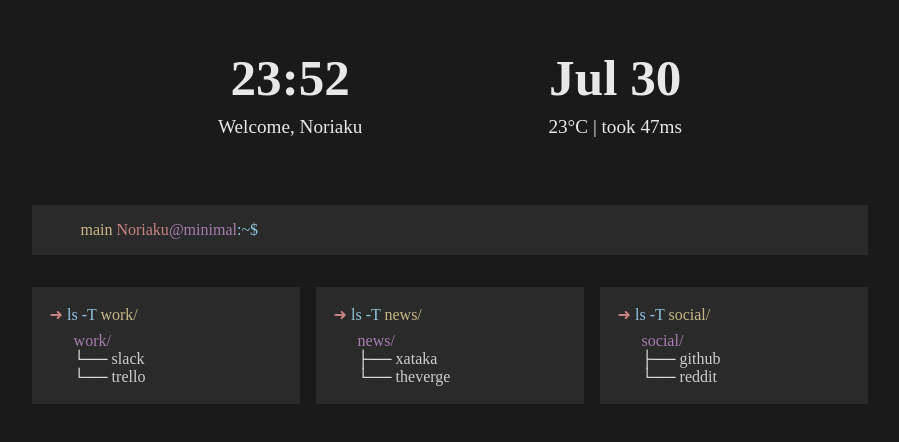
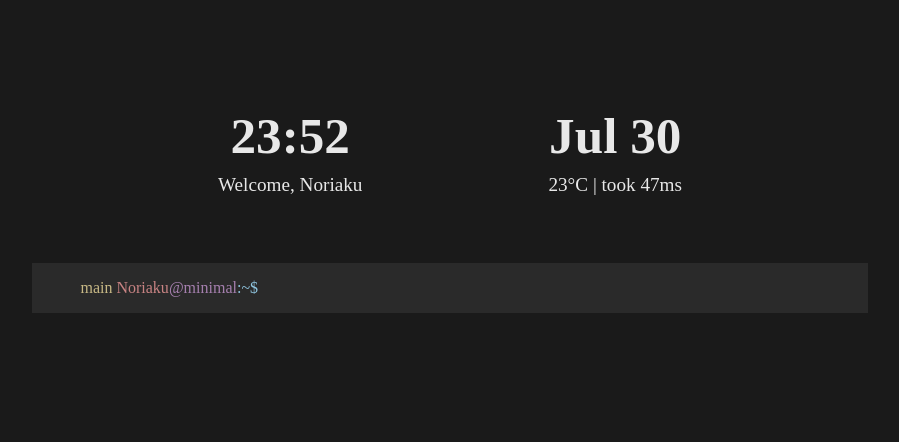
Before and after one commit to noriaku/FirefoxMonolite, a plain HTML site: page startup-page/index.html in a window 1280 px wide. Shown: the part 192-634 px from the top of the page, without its empty margins (190-1089 px from the left). Drawn offline with Linux system fonts and the light colour scheme; no server answers.

Commit message:
remove links section cuz json fetch

```diff
--- a/startup-page/index.html
+++ b/startup-page/index.html
@@ -30,39 +30,8 @@
         </form>
     </section>
 
-    <!--===: bottom section :===-->
-    <section id="section_bottom_links" class="flex">
-        <div class="generic_link">
-            <div class="prompt_link">
-                <p><span class="col-01">➜</span> <span class="col-02">ls</span> <span class="col-02">-T</span> <span class="col-04">work/</span> </p>
-            </div>
-            <div class="res_prompt">
-                <p class="res_folder">work/</p>
-                <p>└── <a href="https://slack.com">slack</a></p>
-                <p>└── <a href="https://trello.com">trello</a></p>
-            </div>
-        </div>
-        <div class="generic_link">
-            <div class="prompt_link">
-                <p><span class="col-01">➜</span> <span class="col-02">ls</span> <span class="col-02">-T</span> <span class="col-04">news/</span> </p>
-            </div>
-            <div class="res_prompt">
-                <p class="res_folder">news/</p>
-                <p>├── <a href="https://xataka.com">xataka</a></p>
-                <p>└── <a href="https://theverge.com">theverge</a></p>
-            </div>
-        </div>
-        <div class="generic_link">
-            <div class="prompt_link">
-                <p><span class="col-01">➜</span> <span class="col-02">ls</span> <span class="col-02">-T</span> <span class="col-04">social/</span> </p>
-            </div>
-            <div class="res_prompt">
-                <p class="res_folder">social/</p>
-                <p>├── <a href="https://github.com">github</a></p>
-                <p>└── <a href="https://reddit.com">reddit</a></p>
-            </div>
-        </div>
-    </section>
+    <!--===: bottom section | links 6 categories :===-->
+    <section id="section_bottom_links" class="flex"> </section>
 
     <script src="src/js/index.js"></script>
 </body>
```
